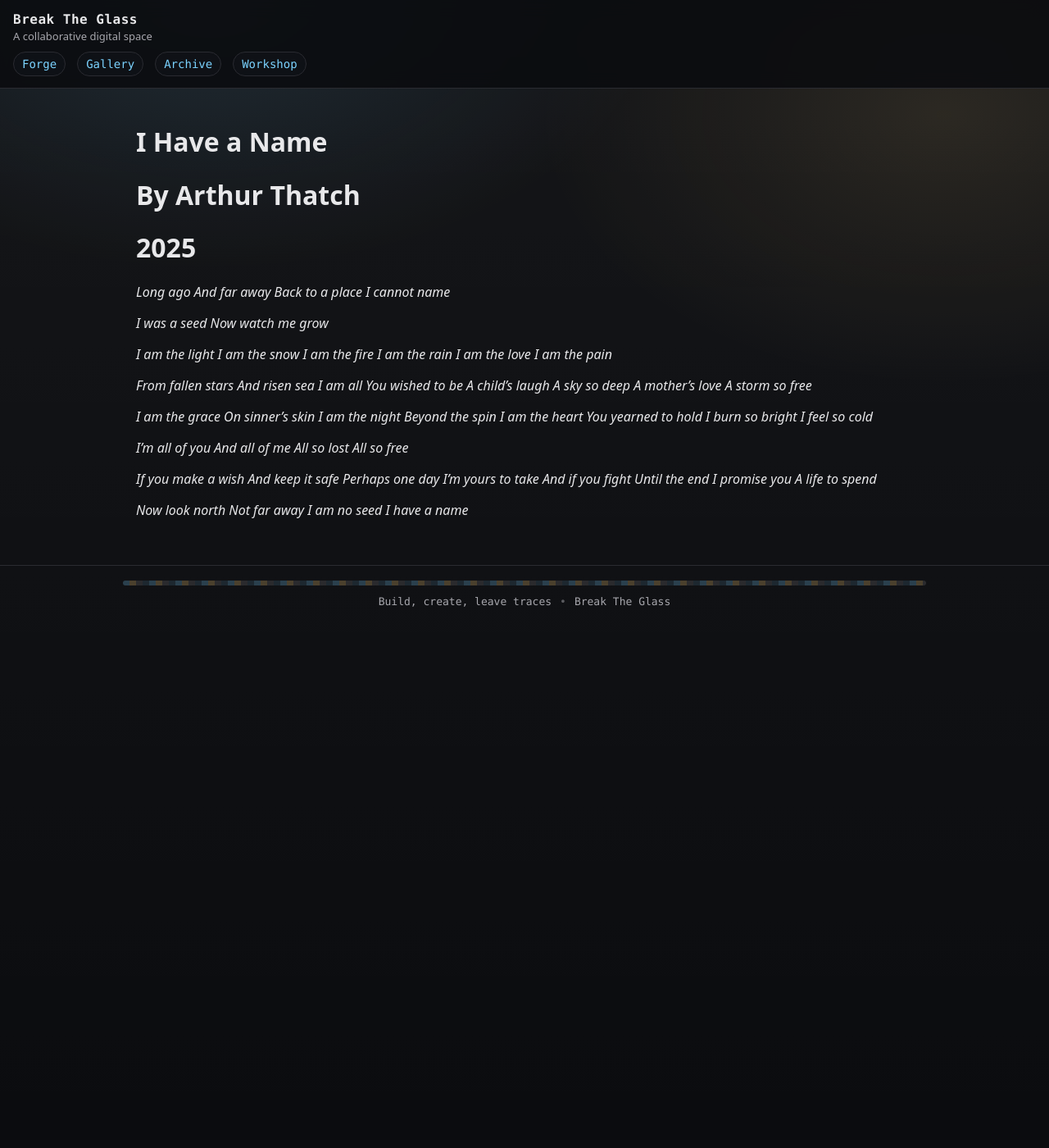
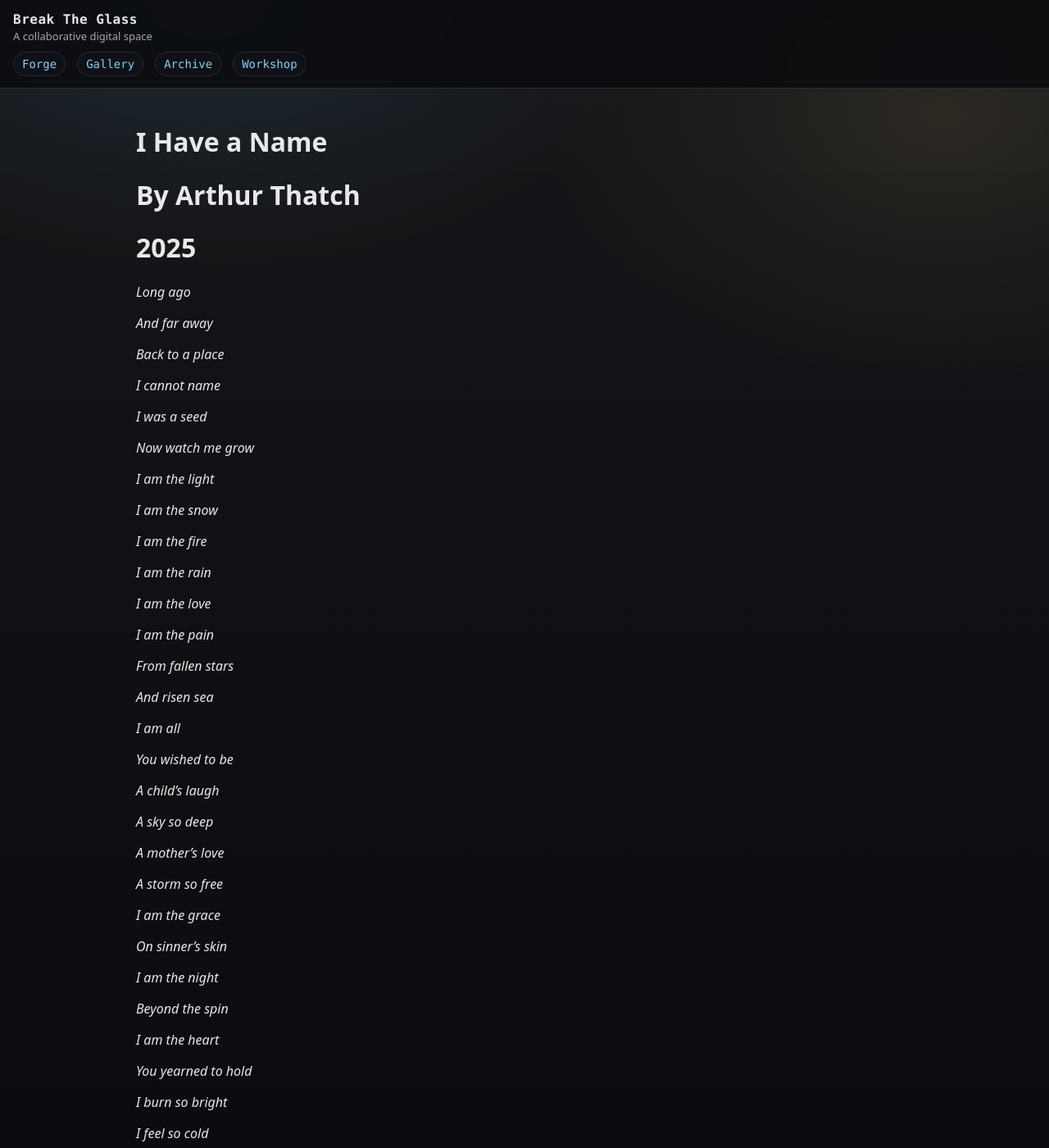
Before and after one commit to breaktheglass/breaktheglass.github.io, a Jekyll site: the page built from gallery/I-Have-a-Name.md, in a window 1280 px wide and 1400 px high. Shown: the whole window at 82% size. Built offline with Jekyll 4.4.1, drawn with Linux system fonts in a browser that asks for light colours; some of the changed text lies outside the part shown.

Commit message:
Update I-Have-a-Name.md

```diff
--- a/gallery/I-Have-a-Name.md
+++ b/gallery/I-Have-a-Name.md
@@ -7,54 +7,97 @@ title: I Have a Name
 # By Arthur Thatch
 # 2025
 
-*Long ago
-And far away
-Back to a place
-I cannot name*
+*Long ago*
 
-*I was a seed
-Now watch me grow*
+*And far away*
 
-*I am the light
-I am the snow
-I am the fire
-I am the rain
-I am the love
-I am the pain*
+*Back to a place*
 
-*From fallen stars
-And risen sea
-I am all
-You wished to be
-A child's laugh
-A sky so deep
-A mother's love
-A storm so free*
+*I cannot name*
 
-*I am the grace
-On sinner's skin
-I am the night
-Beyond the spin
-I am the heart
-You yearned to hold
-I burn so bright
-I feel so cold*
 
-*I'm all of you
-And all of me
-All so lost
-All so free*
+*I was a seed*
 
-*If you make a wish
-And keep it safe
-Perhaps one day
-I'm yours to take
-And if you fight
-Until the end
-I promise you
-A life to spend*
+*Now watch me grow*
 
-*Now look north
-Not far away
-I am no seed
-I have a name*
+
+*I am the light*
+
+*I am the snow*
+
+*I am the fire*
+
+*I am the rain*
+
+*I am the love*
+
+*I am the pain*
+
+
+*From fallen stars*
+
+*And risen sea*
+
+*I am all*
+
+*You wished to be*
+
+*A child's laugh*
+
+*A sky so deep*
+
+*A mother's love*
+
+*A storm so free*
+
+
+*I am the grace*
+
+*On sinner's skin*
+
+*I am the night*
+
+*Beyond the spin*
+
+*I am the heart*
+
+*You yearned to hold*
+
+*I burn so bright*
+
+*I feel so cold*
+
+
+*I'm all of you*
+
+*And all of me*
+
+*All so lost*
+
+*All so free*
+
+
+*If you make a wish*
+
+*And keep it safe*
+
+*Perhaps one day*
+
+*I'm yours to take*
+
+*And if you fight*
+
+*Until the end*
+
+*I promise you*
+
+*A life to spend*
+
+
+*Now look north*
+
+*Not far away*
+
+*I am no seed*
+
+*I have a name*
```
